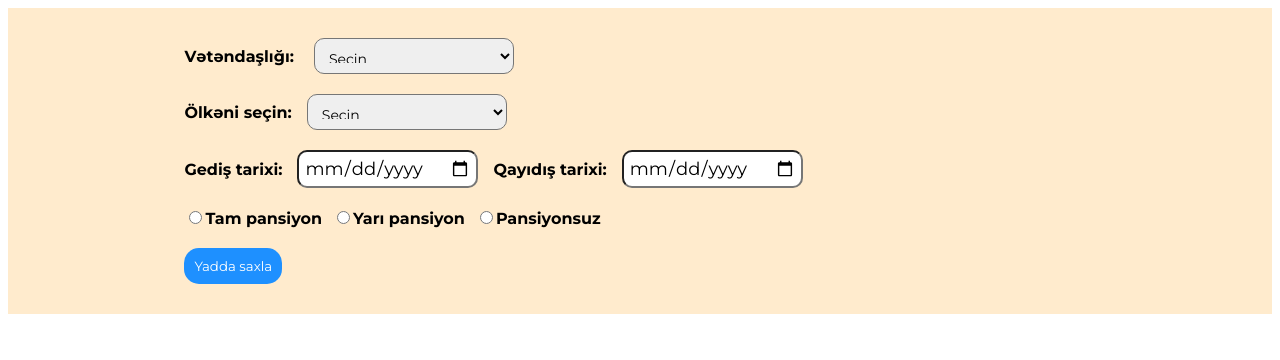
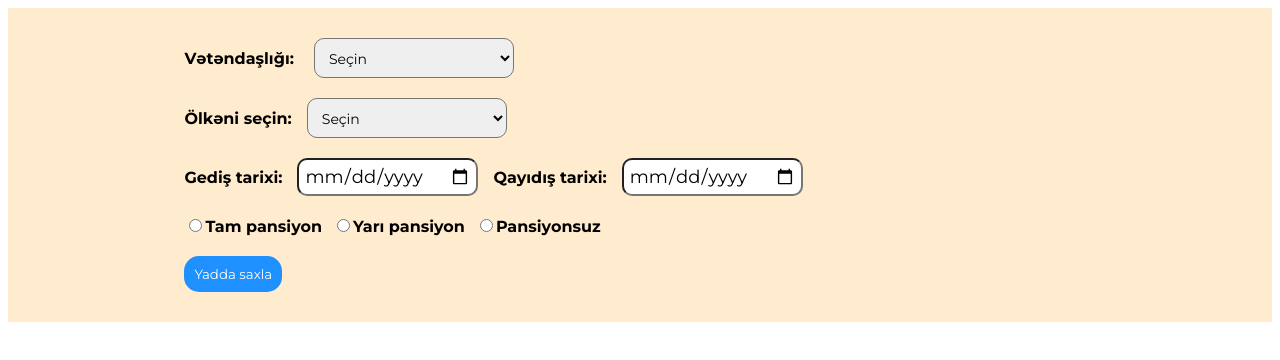
Before and after one commit to MaharramAlverdiyev/Hotel-Booking-System, a React (Vite) app: page / in a window 1280 px wide. Shown: the top 360 px of the page. Built offline with nearby package versions, Linux system fonts and the light colour scheme.

Commit message:
selected height uptaded

```diff
--- a/src/styles/hotelsdaily.css
+++ b/src/styles/hotelsdaily.css
@@ -19,7 +19,7 @@ table {
 
 select {
     width: 160px;
-    height: 36px;
+    height: 40px;
     border-radius: 8px;
     font-size: 14px;
 }
```
